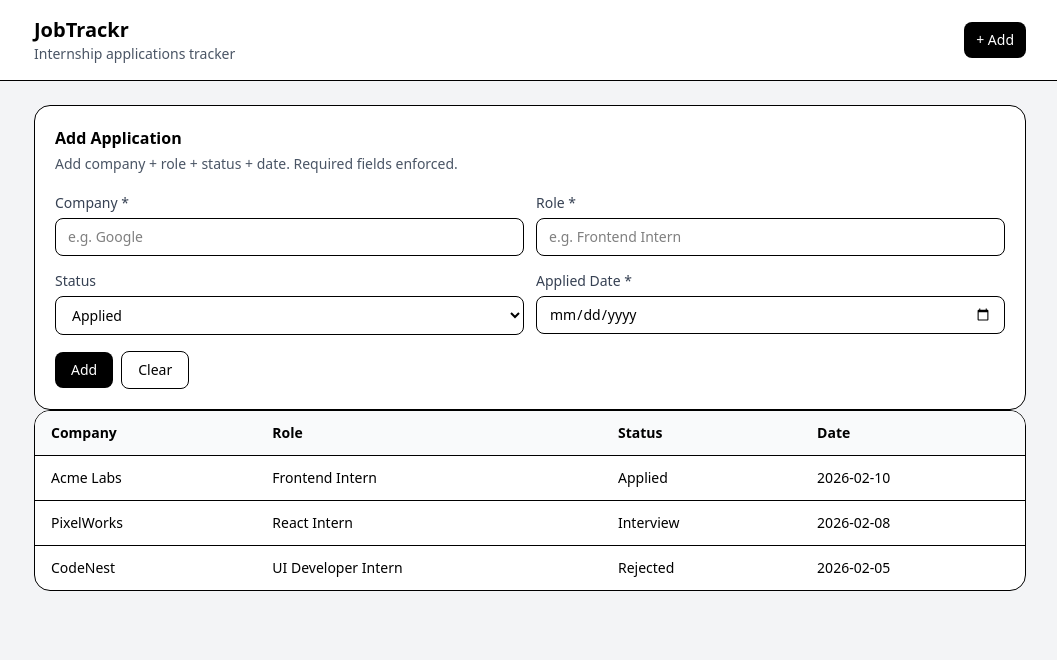
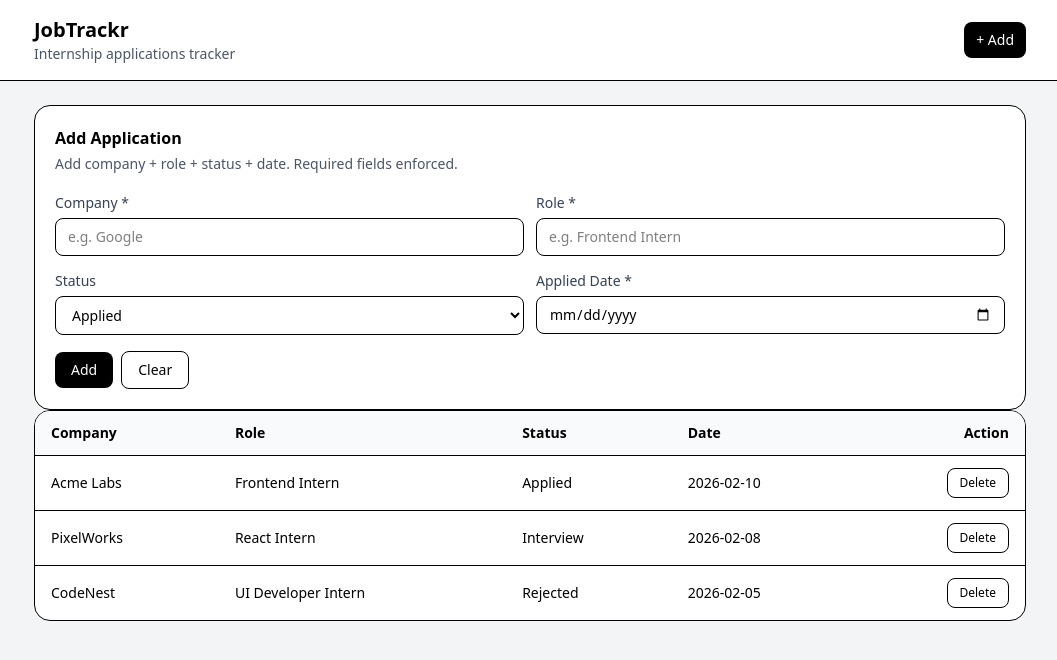
Before and after one commit to NishuSingh-12/jobtracker, a React (Vite) app: page / in a window 1280 px wide. Shown: the top 660 px of the page, without its empty margins (110-1167 px from the left). Built offline with nearby package versions, Linux system fonts and the light colour scheme.

Commit message:
delete application

```diff
--- a/src/App.jsx
+++ b/src/App.jsx
@@ -18,12 +18,20 @@ function App() {
     setApplications((prev) => [newApp, ...prev]);
   }
 
+  function handleDelete(id) {
+    const ok = confirm("Delete this application?");
+    if (!ok) {
+      return;
+    }
+    setApplications((prev) => prev.filter((a) => a.id !== id));
+  }
+
   return (
     <div className="min-h-screen bg-gray-100">
       <Header />
       <main className="mx-auto max-w-5xl px-4 py-6">
         <AddApplicationForm onAdd={handleAdd} />
-        <ApplicationList applications={applications} />
+        <ApplicationList applications={applications} onDelete={handleDelete} />
       </main>
     </div>
   );
--- a/src/components/ApplicationList.jsx
+++ b/src/components/ApplicationList.jsx
@@ -1,4 +1,4 @@
-function ApplicationList({ applications }) {
+function ApplicationList({ applications, onDelete }) {
   if (applications.length === 0) {
     return (
       <div className="rounded-2xl border bg-white p-6 text-center">
@@ -15,6 +15,7 @@ function ApplicationList({ applications }) {
             <th className="px-4 py-3 text-left">Role</th>
             <th className="px-4 py-3 text-left">Status</th>
             <th className="px-4 py-3 text-left">Date</th>
+            <th className="px-4 py-3 text-right">Action</th>
           </tr>
         </thead>
         <tbody>
@@ -24,6 +25,14 @@ function ApplicationList({ applications }) {
               <td className="px-4 py-3">{app.role}</td>
               <td className="px-4 py-3">{app.status}</td>
               <td className="px-4 py-3">{app.date}</td>
+              <td className="px-4 py-3 text-right">
+                <button
+                  className="rounded-lg border px-3 py-1.5 text-xs font-medium hover:bg-gray-50"
+                  onClick={() => onDelete(app.id)}
+                >
+                  Delete
+                </button>
+              </td>
             </tr>
           ))}
         </tbody>
```
